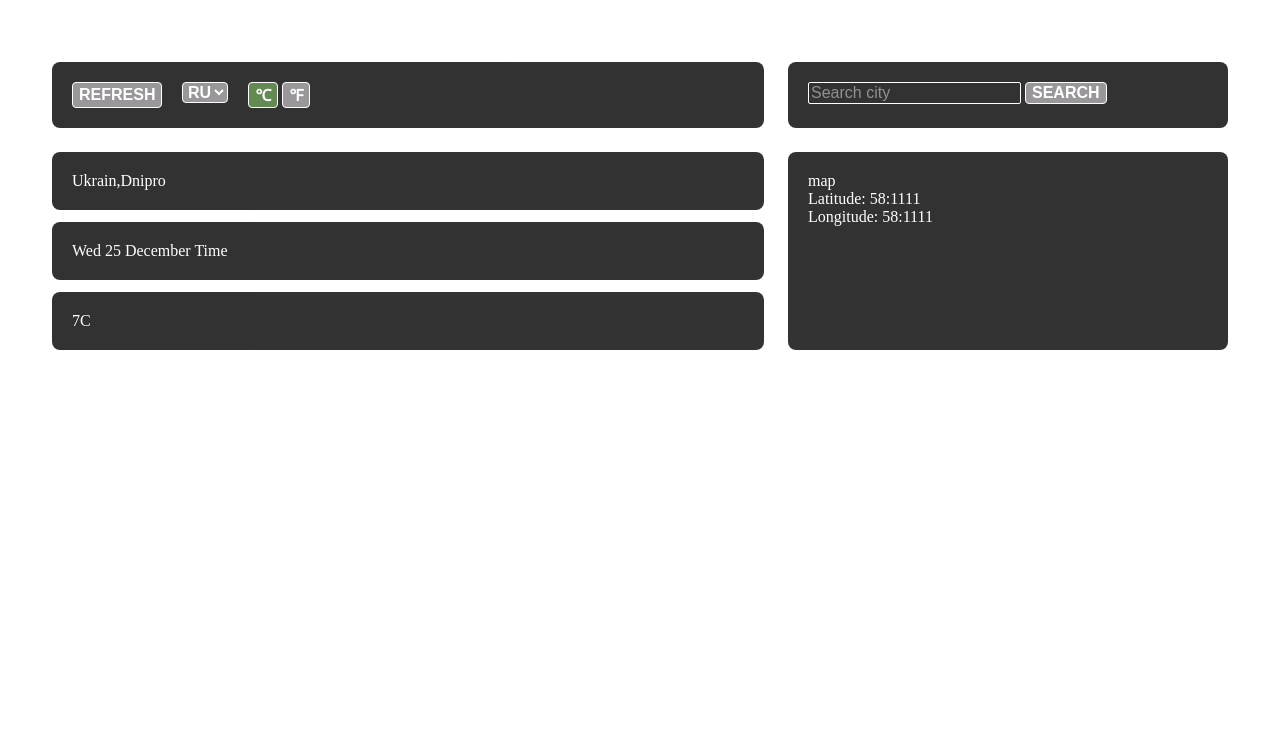
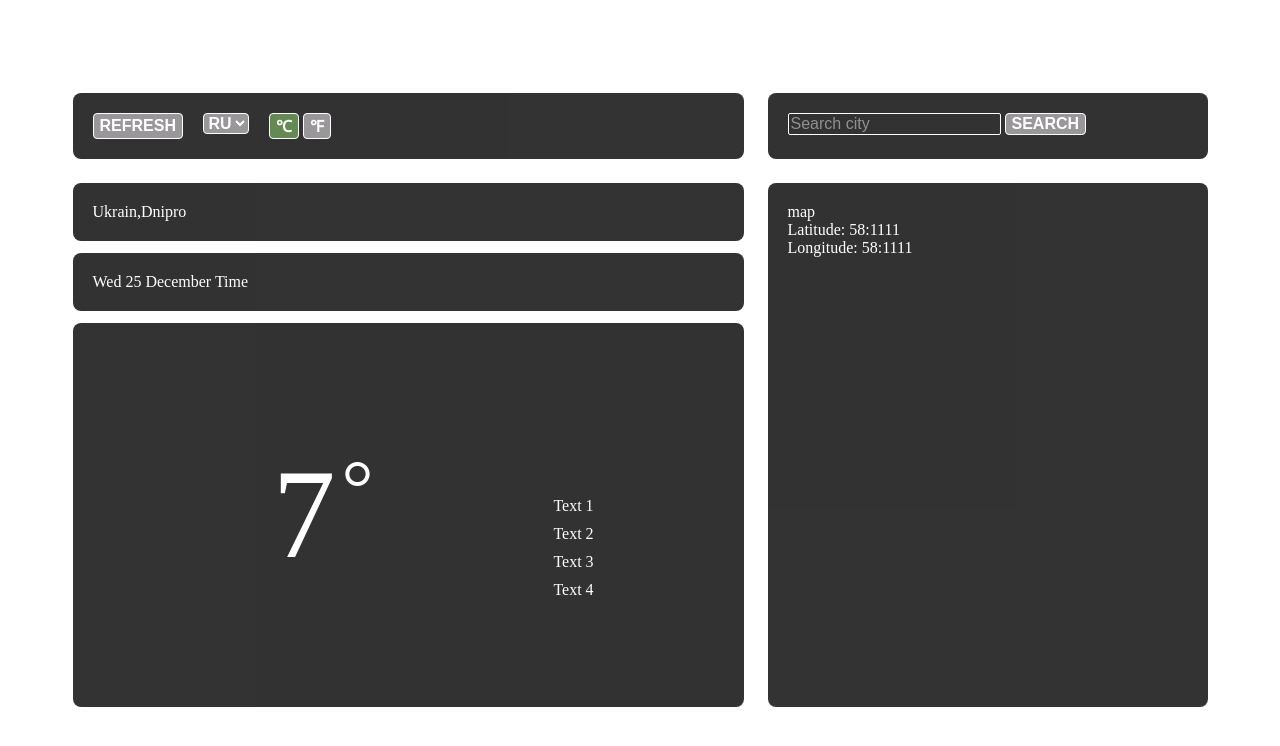
Before and after one commit to AndreyBaglai/fancy-weather, a website built with Parcel: page index.html in a window 1280 px wide. Built offline with nearby package versions, Linux system fonts and the light colour scheme; no server answers.

Commit message:
Add style forecast block

```diff
--- a/assets/css/style.css
+++ b/assets/css/style.css
@@ -6,11 +6,12 @@ body {
     background-size: cover;
     background-repeat: no-repeat;
     background-position: center center;
-    overflow-y: hidden;
+    overflow-x: hidden;
+    display: flex;
 }
 
 #root {
-  margin: 50px auto;
+  margin: auto;
   max-width: 1200px;
 }
 
@@ -96,6 +97,35 @@ p {
   display: flex;
 }
 
+.forecast {
+  display: flex;
+}
+
+.temperature-value {
+  display: flex;
+  margin: 100px 50px 100px 180px;
+}
+
+#temperatureNumber {
+  font-size: 126px;
+}
+
+#temperatureDegrees {
+  font-size: 80px;
+  margin-left: 6px;
+}
+
+.description-weather {
+  list-style: none;
+  text-align: center;
+  padding-left: 0;
+  margin: 0;
+}
+
+.description-weather > li {
+  padding-bottom: 10px;
+}
+
 .map {
   min-width: 400px;
 }
--- a/index.html
+++ b/index.html
@@ -22,7 +22,7 @@
                     </select>
                 </div>
 
-                <div id="temperature">
+                <div id="temperatureBtns">
                     <button id="celsius" class="btn active-temperature">&#8451;</button>
                     <button id="fahrenheit" class="btn">&#8457;</button>
                 </div>
@@ -52,7 +52,22 @@
                 </div>
 
                 <div class="black-bg">
-                    <div class="forecast">7C</div>
+                    <div class="forecast">
+                        <div class="temperature-value">
+                            <div id="temperatureNumber">7</div>
+                            <div id="temperatureDegrees">&#176;</div>
+                        </div>
+
+                        <div class="description">
+                            <canvas id="icon"></canvas>
+                            <ul class="description-weather">
+                                <li>Text 1</li>
+                                <li>Text 2</li>
+                                <li>Text 3</li>
+                                <li>Text 4</li>
+                            </ul>
+                        </div>
+                    </div>
                 </div>
             </div>
 
--- a/index.js
+++ b/index.js
@@ -29,7 +29,7 @@ function getBackgroundPhoto() {
     //const proxy = 'https://cors-anywhere.herokuapp.com/';
     const PHOTO_API_TOKEN = 'd5fbdbc4ae0848723de931f78c74fb1622310a4dcbe00be8d17db8343b6f037b';
 
-    return fetch(`https://api.unsplash.com/search/photos?query=kiev&client_id=${PHOTO_API_TOKEN}`)
+    return fetch(`https://api.unsplash.com/search/photos?query=boston&client_id=${PHOTO_API_TOKEN}`)
         .then(res => res.json());
 }
 
@@ -40,6 +40,7 @@ function init() {
             const { loc } = location;
             getWeatherForecast(loc)
                 .then(forecast => {
+                    const { icon, temperature } = forecast.currently;
                     console.log('forecast: ', forecast);
                 });
         });
```
